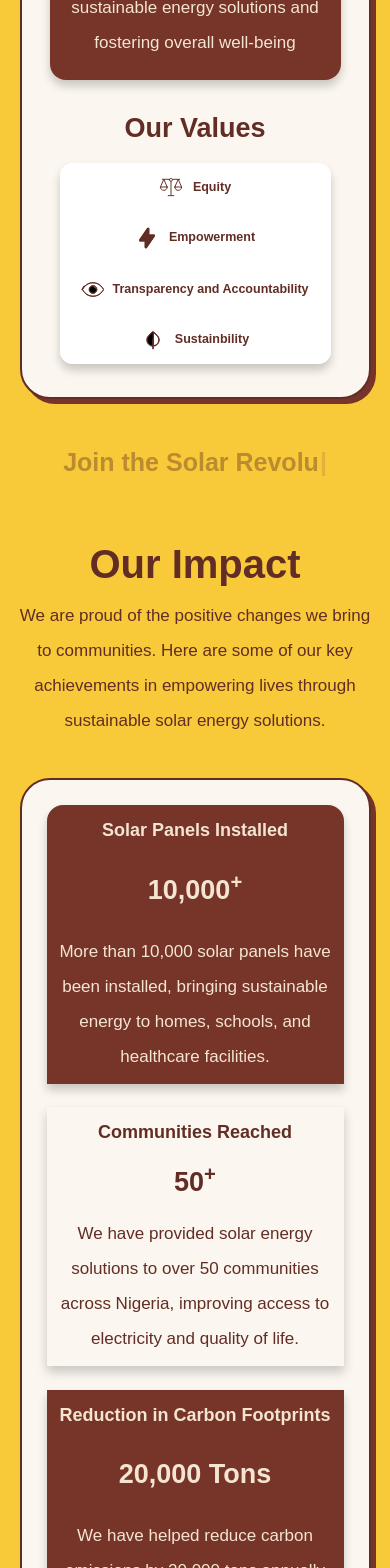
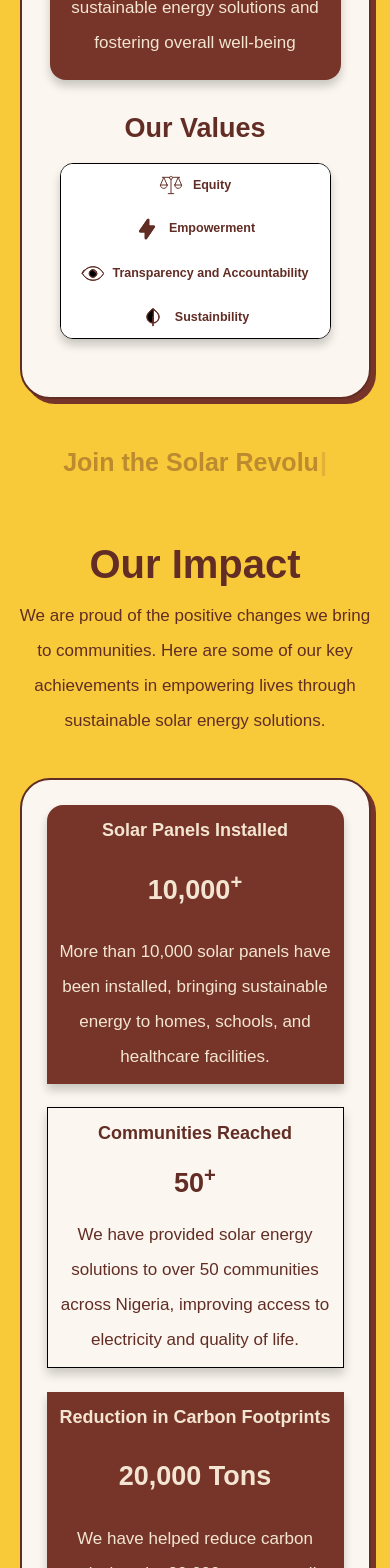
Before and after one commit to Jose-henry/LuminousLife, a Next.js app: page / in a window 390 px wide. Shown: the part 1971-3539 px from the top of the page. Built offline with nearby package versions, Linux system fonts and the light colour scheme; a web font is replaced by a local one.

Commit message:
messages

```diff
--- a/src/components/home_components/Impact/impact.module.css
+++ b/src/components/home_components/Impact/impact.module.css
@@ -265,6 +265,10 @@
         padding: 10px;
     }
 
+    .impact_div2 {
+        border: 1px solid black;
+    }
+
     .impact_div1 {
         border-radius: 16px;
         border-bottom-left-radius: 0px;
--- a/src/components/home_components/Mission/mission.module.css
+++ b/src/components/home_components/Mission/mission.module.css
@@ -292,6 +292,11 @@
         width: fit-content;
     }
 
+    .values_wrapper {
+        border: 1px solid black;
+        margin-bottom: 25px;
+    }
+
     .value4_div, .value1_div {
         flex-direction: row;
     }
```
